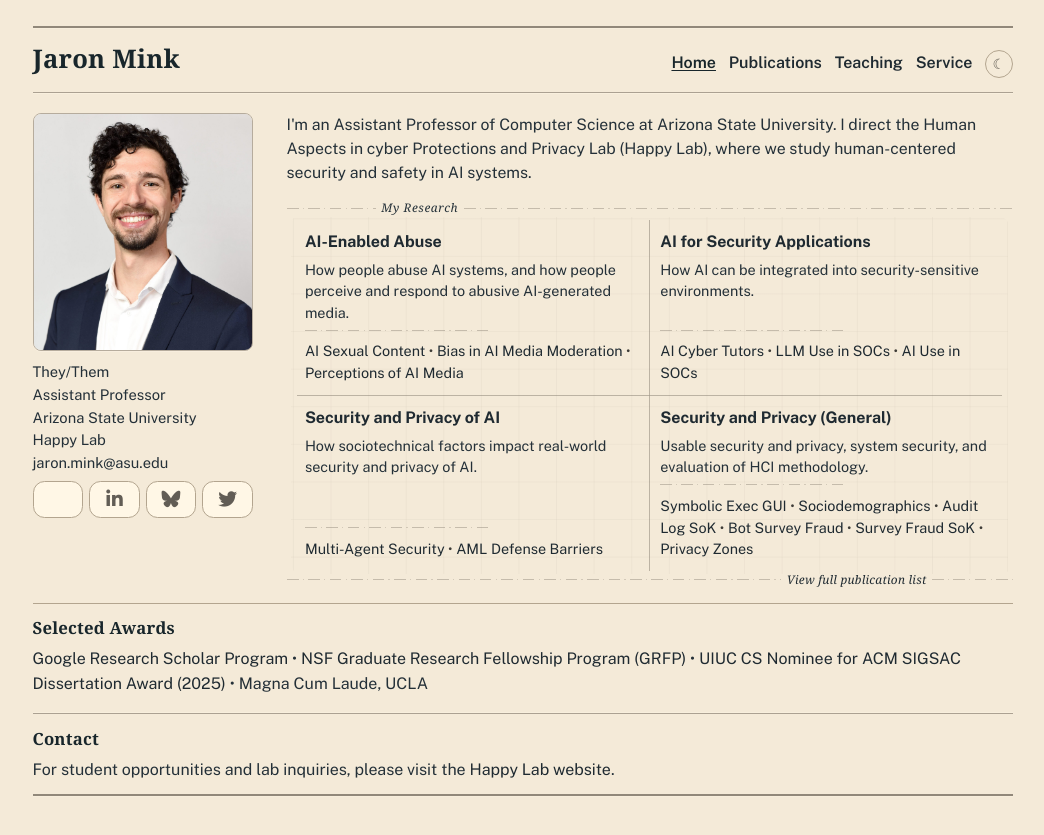
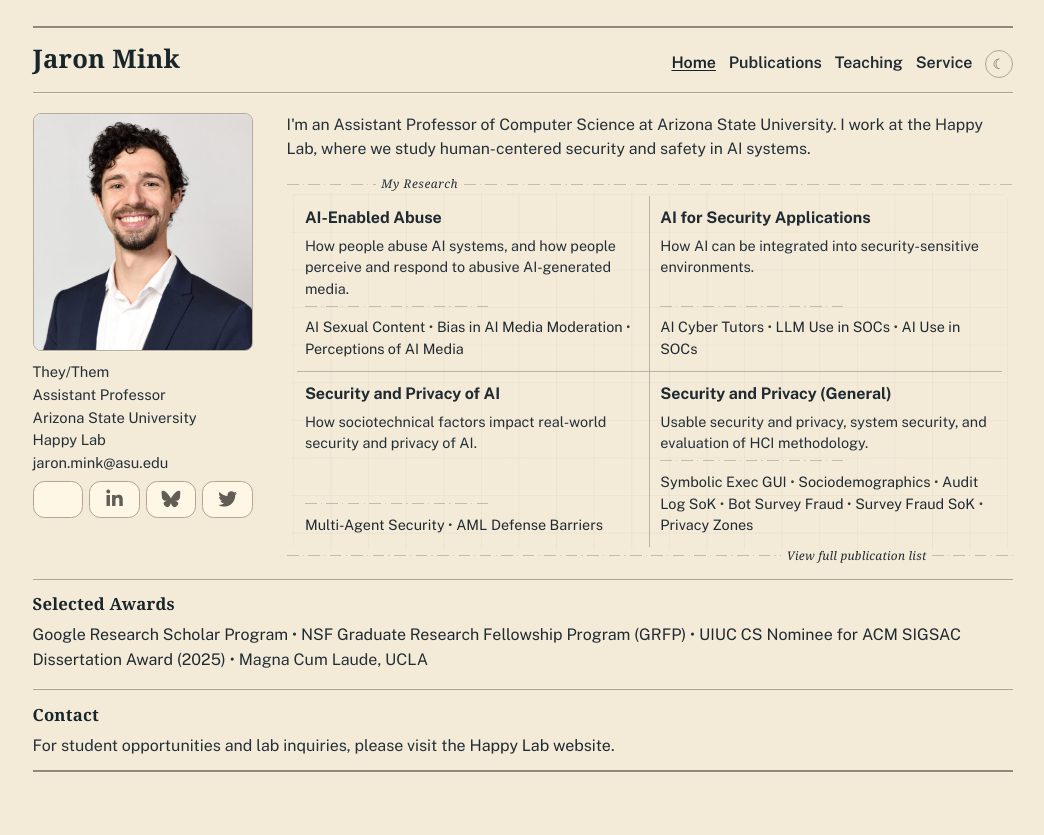
Before and after one commit to JaronMink/personal-website, a Jekyll site: the page built from index.md, in a window 1280 px wide. Shown: the top 835 px of the page, without its empty margins (110-1154 px from the left). Built offline with Jekyll 4.4.1, drawn with Linux system fonts in a browser that asks for light colours; some web fonts are replaced.

Commit message:
Update homepage lab affiliation wording

```diff
--- a/index.md
+++ b/index.md
@@ -43,7 +43,7 @@ description: Assistant Professor Jaron Mink studies human-centered security for
 
   <div class="home-main">
     <p class="home-lead">
-      I'm an Assistant Professor of Computer Science at Arizona State University. I direct the {{ site.data.profile.lab.full_name }} ({{ site.data.profile.lab.short_name }}), where we study human-centered security and safety in AI systems.
+      I'm an Assistant Professor of Computer Science at Arizona State University. I work at the {{ site.data.profile.lab.short_name }}, where we study human-centered security and safety in AI systems.
     </p>
     <div class="home-research-board">
       <p class="home-interest-map-label">My Research</p>
```
